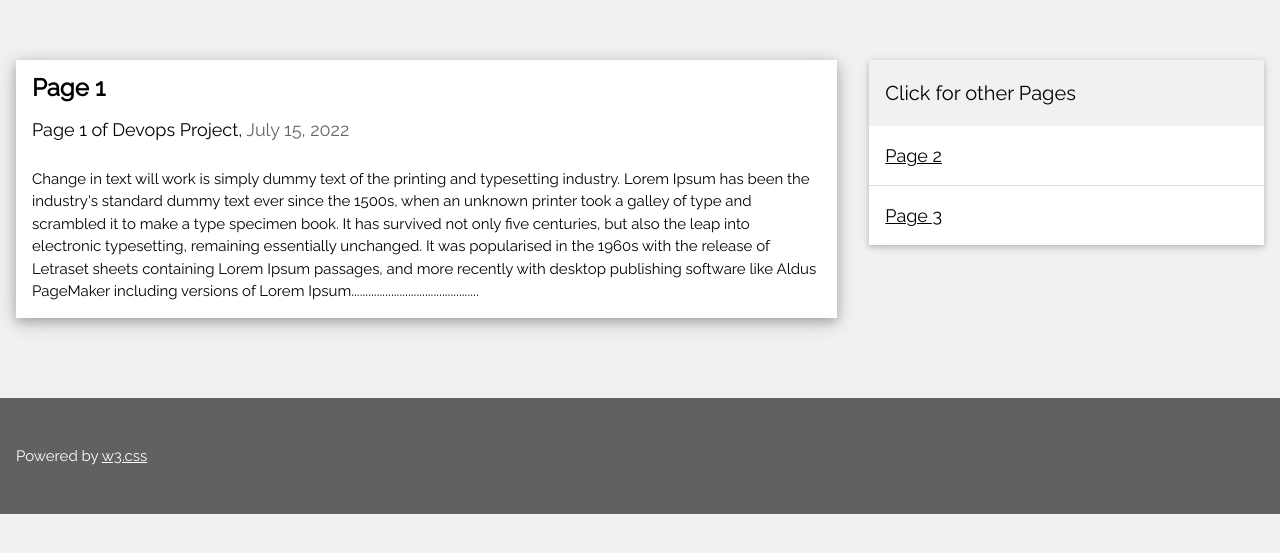
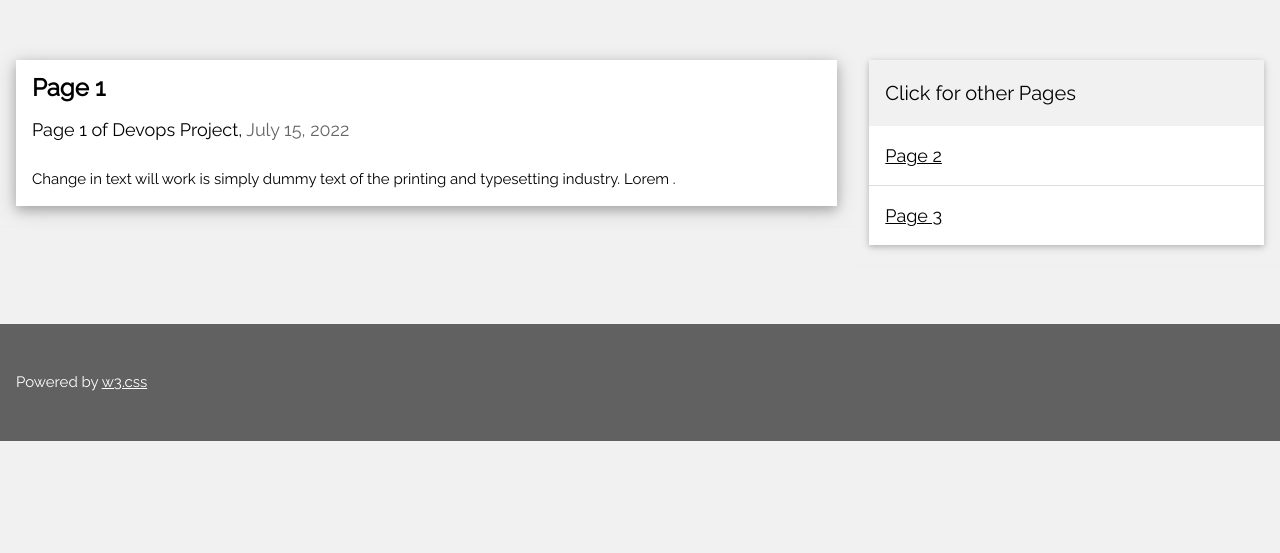
Before and after one commit to jmevada6/devopsfinal, a plain HTML site: page index.html in a window 1280 px wide. Shown: the part 137-690 px from the top of the page. Drawn offline with nearby package versions, Linux system fonts and the light colour scheme.

Commit message:
Update index.html

```diff
--- a/index.html
+++ b/index.html
@@ -45,13 +45,7 @@ and is wrapped around the whole page content, except for the footer in this exam
 
                     <div class="w3-container">
                         <p>Change in text will work is simply dummy text of the printing and typesetting industry. Lorem
-                            Ipsum has
-                            been the industry's standard dummy text ever since the 1500s, when an unknown printer took a
-                            galley of type and scrambled it to make a type specimen book. It has survived not only five
-                            centuries, but also the leap into electronic typesetting, remaining essentially unchanged.
-                            It was popularised in the 1960s with the release of Letraset sheets containing Lorem Ipsum
-                            passages, and more recently with desktop publishing software like Aldus PageMaker including
-                            versions of Lorem Ipsum.............................................</p>
+                            .</p>
                         <!-- <div class="w3-row">
         <div class="w3-col m8 s12">
           <p><button class="w3-button w3-padding-large w3-white w3-border"><b>READ MORE »</b></button></p>
```
